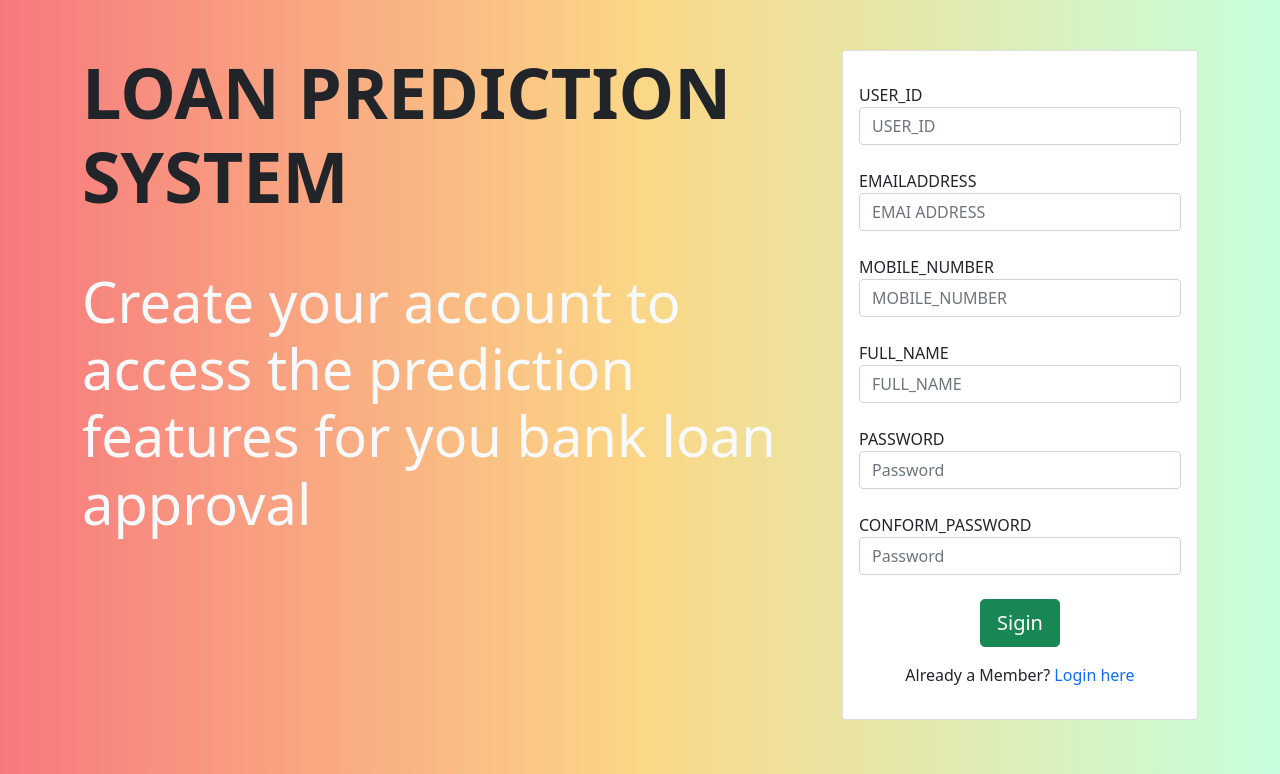
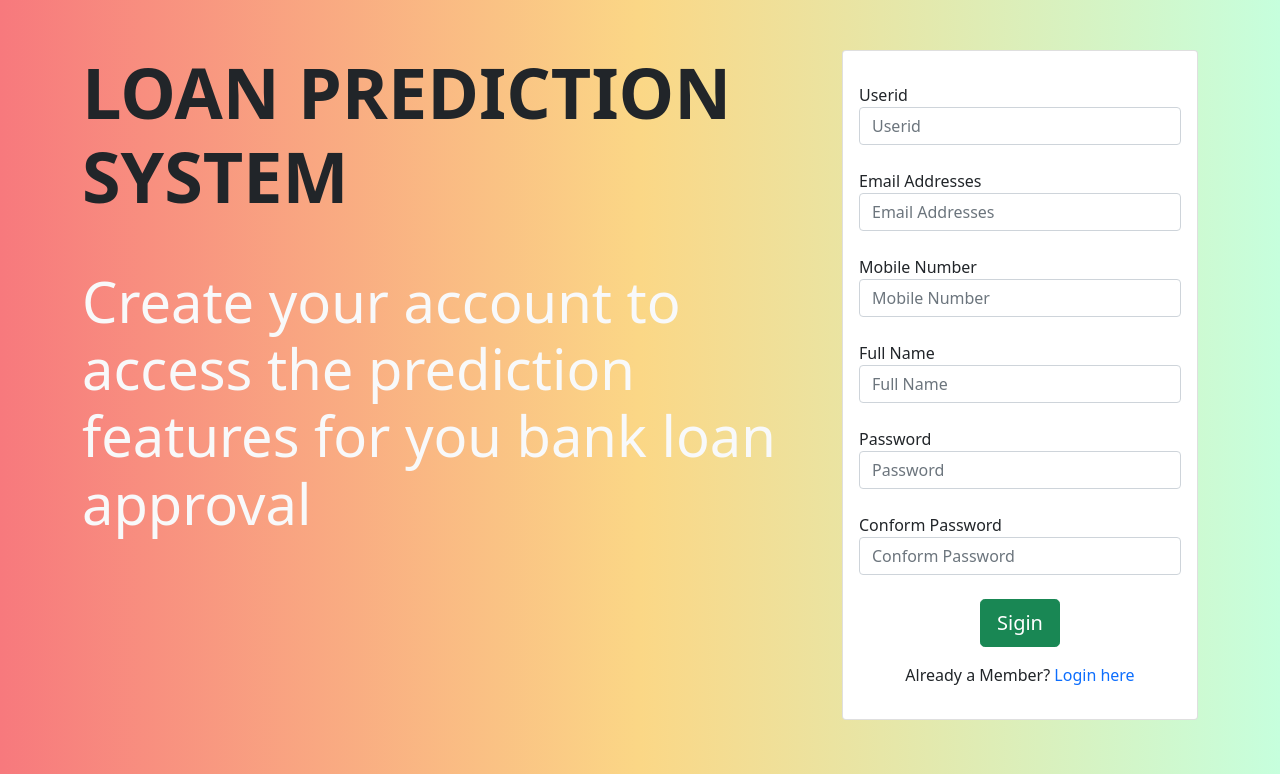
Before and after one commit to kz2511/Loan-Predction-System, a Flask app: page /singin in a window 1280 px wide. Shown: the part 26-800 px from the top of the page. Run offline with Flask 2, Linux system fonts and the light colour scheme; parts of the project's set-up code (start-up, migrations or seed data) failed here and were passed over; some libraries are stand-ins or nearby versions.

Commit message:
25_03_2021 change in format of login and sigin add session and cokies into the website

```diff
--- a/main.py
+++ b/main.py
@@ -1,6 +1,6 @@
 # -*- coding: utf-8 -*-
 import pymysql.connections
-from flask import Flask, render_template, request, redirect, session
+from flask import Flask, render_template, request, redirect,session
 import os
 import pickle
 import hashlib
@@ -15,8 +15,10 @@ cursor = connection.cursor()
 # decorator defines
 @app.route('/home')
 def home():
-    return render_template('home.html')
-
+    if 'userid' in session:
+        return render_template('home.html')
+    else:
+        return redirect('/')
 
 @app.route('/')
 def login():
@@ -45,6 +47,7 @@ def loginvaldation():
     print(USER_DATA)
 
     if password == USER_DATA[-1]:
+        session['userid'] = USER_DATA[0][0]
         return redirect('/home')
     else:
         print("Something went wrong")
--- a/templates/sing.html
+++ b/templates/sing.html
@@ -26,33 +26,33 @@
            <div class="card mt-50">
                <div class="card-body">
                    <form class="form" method="POST", action="/add_user">
-                       <label for="exampleInputUserid">USER_ID</label>
+                       <label for="exampleInputUserid">Userid</label>
                        <input type="USER_ID" class="form-control" id="exampleInputUserid"
-                              placeholder="USER_ID" name="userid" required>
+                              placeholder="Userid" name="userid" required>
                        <br>
-                       <label for="validationTooltip1" >EMAILADDRESS </label>
-                       <input type="Email" class="form-control" id="validationTooltip1" placeholder="EMAI ADDRESS"
+                       <label for="validationTooltip1" >Email Addresses  </label>
+                       <input type="Email" class="form-control" id="validationTooltip1" placeholder="Email Addresses"
                               pattern="[a-z0-9._%+-]+@[a-z0-9.-]+\.[a-z]{2,4}$"
                               name="email" required>
                        <br>
-                       <label for="exampleInputMobileno">MOBILE_NUMBER</label>
+                       <label for="exampleInputMobileno">Mobile Number</label>
                        <input type="tel" pattern=".{10}" class="form-control" id="exampleInputMobileno"
-                              placeholder="MOBILE_NUMBER" oninput="check(this)"
+                              placeholder="Mobile Number" oninput="check(this)"
                               name="mobile_number" required>
                        <br>
-                       <label for="exampleInputFirst">FULL_NAME</label>
+                       <label for="exampleInputFirst">Full Name</label>
                        <input type="First" class="form-control" id="exampleInputFirst"
-                              placeholder="FULL_NAME" name="fullname" required>
+                              placeholder="Full Name" name="fullname" required>
 
                        <br>
 
-                       <label for="exampleInputPassword1">PASSWORD</label>
+                       <label for="exampleInputPassword1">Password</label>
                        <input type="password" class="form-control" id="exampleInputPassword1"
                               placeholder="Password" name="password" required>
                        <br>
-                       <label for="exampleInputPassword1">CONFORM_PASSWORD</label>
+                       <label for="exampleInputPassword1">Conform Password</label>
                        <input type="password" class="form-control" id="exampleInputPassword2"
-                              placeholder="Password" name="con_password" required>
+                              placeholder="Conform Password" name="con_password" required>
                        {% if passvali == 1 %}
                             <h4 style="color:orange;">Both Passwords does not match</h4>
                        {% endif %}
```
Also changed, not shown: templates/login.html (+5 -5 lines).
